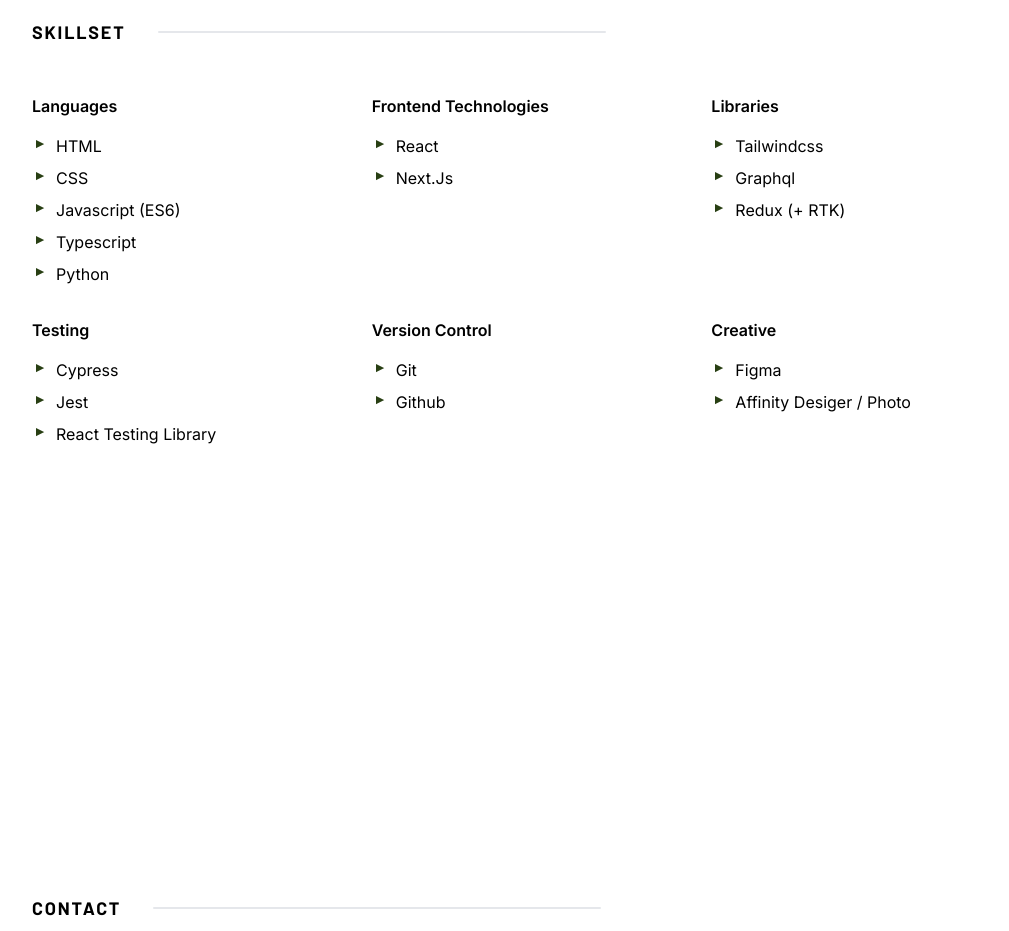
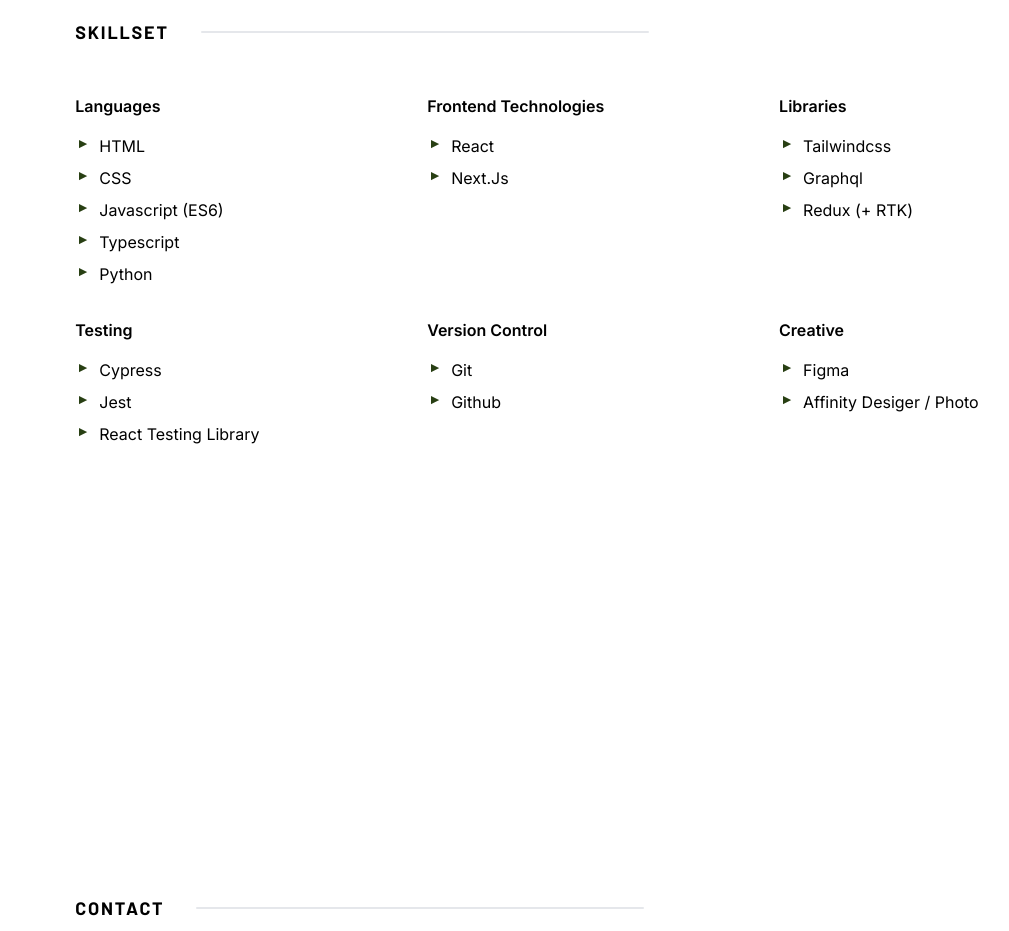
Before and after one commit to MartinP460/portfolio, a Next.js app: page / in a window 1280 px wide. Shown: the part 3120-4051 px from the top of the page, without its empty margins (133-1142 px from the left). Built offline with nearby package versions, Linux system fonts and the light colour scheme.

Commit message:
Remove max-width style from layout.

```diff
--- a/src/components/Layout.tsx
+++ b/src/components/Layout.tsx
@@ -1,40 +1,20 @@
 import { ReactNode } from 'react'
-import clsx from 'clsx'
 import Head from 'next/head'
-import SideNavigation from './SideNavigation'
 
 interface LayoutProps {
-  title?: string
+  title: string
   description: string
-  sideNavigation?: boolean
   children: ReactNode
 }
 
-const Layout = ({
-  title,
-  description,
-  sideNavigation,
-  children
-}: LayoutProps) => {
+const Layout = ({ title, description, children }: LayoutProps) => {
   return (
     <>
       <Head>
-        <title>
-          {title ? `${title} | Martin Polley` : 'Martin Polley - Portfolio'}
-        </title>
+        <title>{`${title} | Martin Polley`}</title>
         <meta name="description" content={description} />
       </Head>
-      <div className="mx-auto flex max-w-6xl">
-        {sideNavigation && <SideNavigation />}
-        <main
-          className={clsx(
-            'w-full px-4',
-            sideNavigation ? 'sm:px-8 lg:mr-20' : 'sm:px-8'
-          )}
-        >
-          {children}
-        </main>
-      </div>
+      <main>{children}</main>
     </>
   )
 }
--- a/src/pages/_app.tsx
+++ b/src/pages/_app.tsx
@@ -4,7 +4,7 @@
 
 const CustomApp = ({ Component, pageProps }: AppProps) => {
   return (
-    <div className="transition-colors selection:bg-primary-200/50 dark:bg-primary-800 dark:selection:bg-primary-200/20">
+    <div className="selection:bg-primary-200/50 dark:selection:bg-primary-200/20">
       <Component {...pageProps} />
     </div>
   )
--- a/src/pages/index.tsx
+++ b/src/pages/index.tsx
@@ -8,6 +8,7 @@
 import { getAllProjectsData } from '../services/projectService'
 import { Project } from '../types/project'
 import Layout from '../components/Layout'
+import SideNavigation from './../components/SideNavigation'
 import Navbar from '../components/Navbar'
 import Header from '../components/Header'
 import About from '../components/About'
@@ -45,15 +46,22 @@
 
   return (
     <Layout
+      title="Home"
       description="The personal portfolio of Martin Polley. Web developer who loves working with React and Next.js."
-      sideNavigation
     >
+      <div className="transition-colors dark:bg-primary-800">
+        <div className="mx-auto flex max-w-6xl">
+          <SideNavigation />
+          <div className="px-4 sm:px-8 lg:ml-20">
             <Navbar sidebarLinks={sidebarLinks} />
             <Header />
             <About />
             <Projects projects={projects} />
             <Skillset />
             <Contact />
+          </div>
+        </div>
+      </div>
     </Layout>
   )
 }
```
Lines whose indentation alone changed are shown as unchanged.
